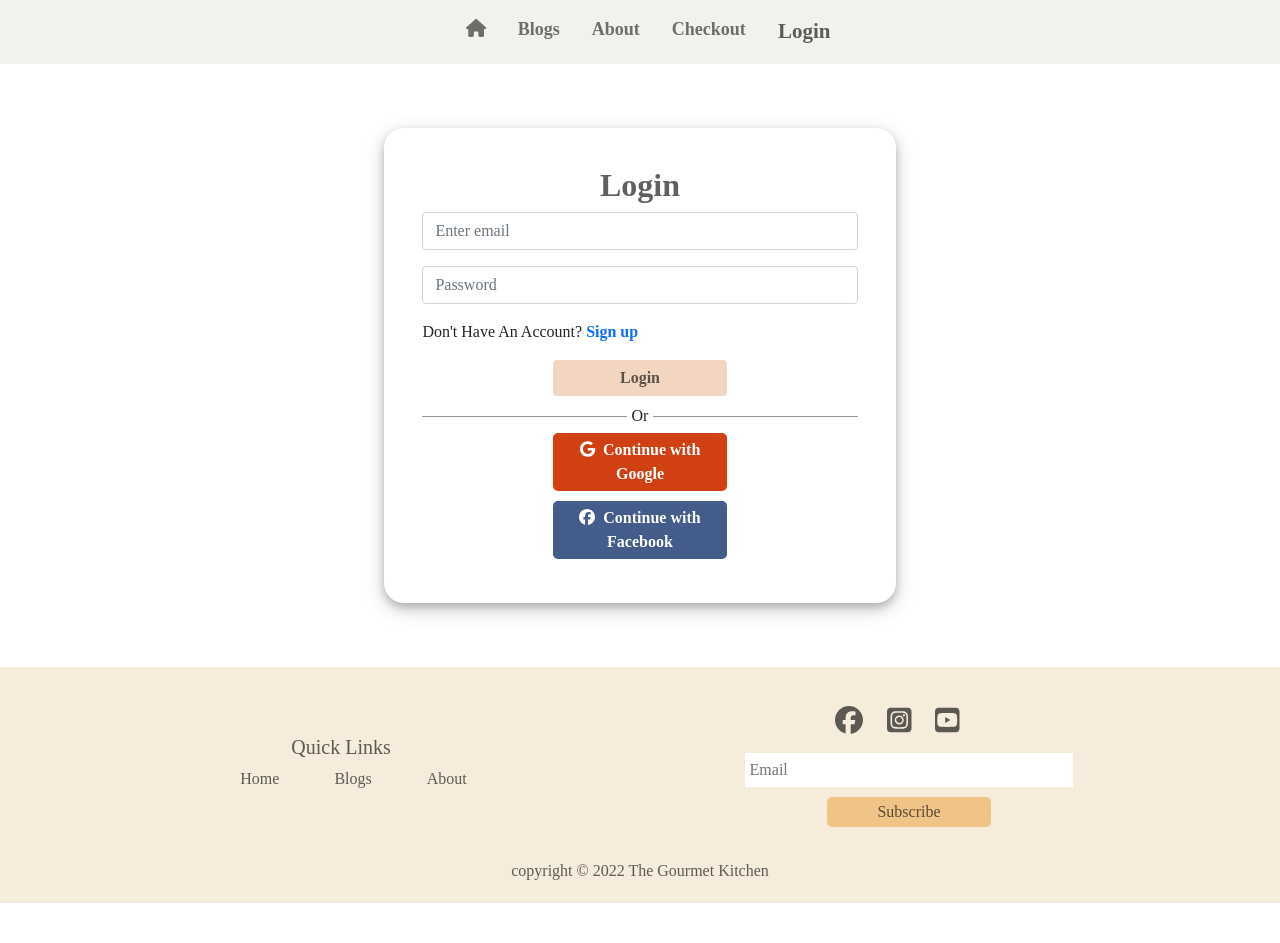
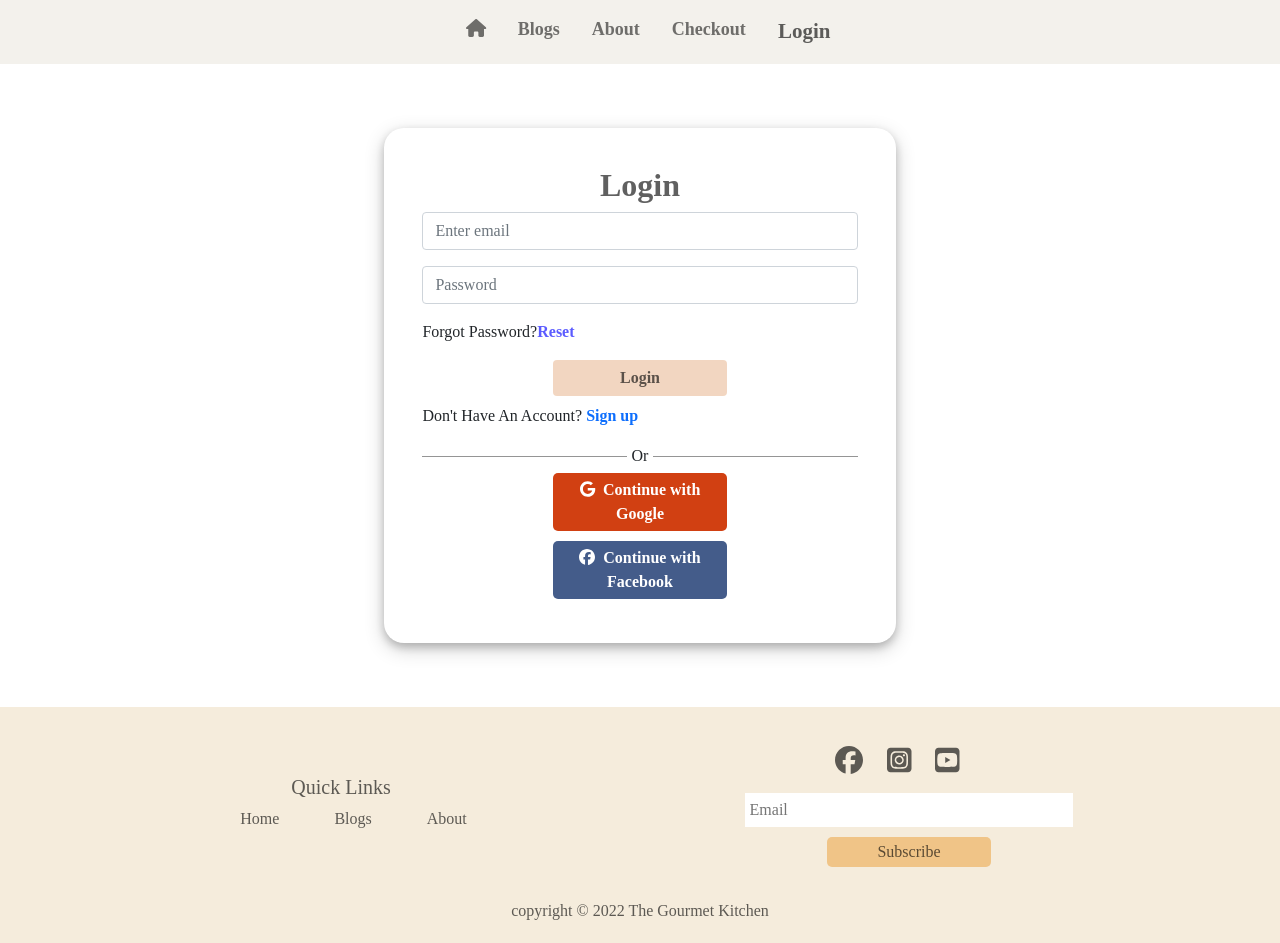
Before and after one commit to Marzan1810662/the-gourmet-kitchen, a React (Create React App) app: page /login in a window 1280 px wide. Before the commit the page ends 903 px from the top, so only its background shows below. Built offline with nearby package versions, Linux system fonts and the light colour scheme; no server answers.

Commit message:
send password reset email implemented

```diff
--- a/package.json
+++ b/package.json
@@ -18,6 +18,7 @@
     "react-firebase-hooks": "^5.0.3",
     "react-router-dom": "^6.3.0",
     "react-scripts": "5.0.1",
+    "react-toastify": "^8.2.0",
     "sweetalert": "^2.1.2",
     "web-vitals": "^2.1.4"
   },
--- a/src/components/Home/Login/Login.css
+++ b/src/components/Home/Login/Login.css
@@ -59,6 +59,11 @@
     margin: 0 5px 0;
 }
 
+.password-reset-span{
+    cursor: pointer;
+    color: rgba(0, 0, 255, 0.644);
+    font-weight: bold;
+}
 
 @media screen and (max-width:576px) {
     .login-form-container{
--- a/src/components/Home/Login/Login.js
+++ b/src/components/Home/Login/Login.js
@@ -1,7 +1,9 @@
 import React, { useRef } from 'react';
 import { Button, Form } from 'react-bootstrap';
-import { useSignInWithEmailAndPassword } from 'react-firebase-hooks/auth';
+import { useSendPasswordResetEmail, useSignInWithEmailAndPassword } from 'react-firebase-hooks/auth';
 import { Link, useLocation, useNavigate } from 'react-router-dom';
+import { ToastContainer, toast } from 'react-toastify';
+import 'react-toastify/dist/ReactToastify.css';
 import auth from '../../../firebase.init';
 import LoadingSpinner from '../../LoadingSpinner/LoadingSpinner';
 import SocialLogin from '../../SocialLogin/SocialLogin';
@@ -19,6 +21,10 @@ const Login = () => {
         loading,
         error,
     ] = useSignInWithEmailAndPassword(auth);
+    const [sendPasswordResetEmail, sending, resetPasswordError] = useSendPasswordResetEmail(
+        auth
+    );
+
     const handleLogIn = (event) => {
         event.preventDefault();
 
@@ -27,6 +33,7 @@ const Login = () => {
 
         signInWithEmailAndPassword(email, password);
     }
+
     const from = location?.state?.from?.pathname || '/';
     if (user) {
         console.log(user);
@@ -40,9 +47,20 @@ const Login = () => {
 
         }
     }
-     if (loading) {
-         console.log('spinner from login');
+    if (loading) {
+        console.log('spinner from login');
         return <LoadingSpinner></LoadingSpinner>;
+    }
+
+    const handlePasswordreset = async () => {
+        const email = emailRef.current.value;
+        if (email) {
+            await sendPasswordResetEmail(email);
+            toast('Email sent');
+        }
+        else {
+            toast('Enter your email');
+        }
     }
     return (
         <div className='container login-form-container'>
@@ -56,13 +74,14 @@ const Login = () => {
                 <Form.Group className="mb-3" controlId="formBasicPassword">
                     <Form.Control ref={passwordRef} type="password" placeholder="Password" required />
                 </Form.Group>
-                <p>Don't Have An Account? <Link to='/signup'>Sign up</Link> </p>
+                <p>Forgot Password?<span onClick={handlePasswordreset} className='password-reset-span'>Reset</span></p>
                 {errorElement}
                 <div className='text-center'>
                     <Button className='login-btn' type="submit">
                         Login
                     </Button>
                 </div>
+                <p className='mt-2'>Don't Have An Account? <Link to='/signup'>Sign up</Link> </p>
             </Form>
             <div className='mt-2 d-flex align-items-center divider-div'>
                 <div></div>
@@ -70,6 +89,7 @@ const Login = () => {
                 <div></div>
             </div>
             <SocialLogin />
+            <ToastContainer/>
         </div>
     );
 };
```
Also changed, not shown: 1 other file (tests, documents, lock files or other folders).
